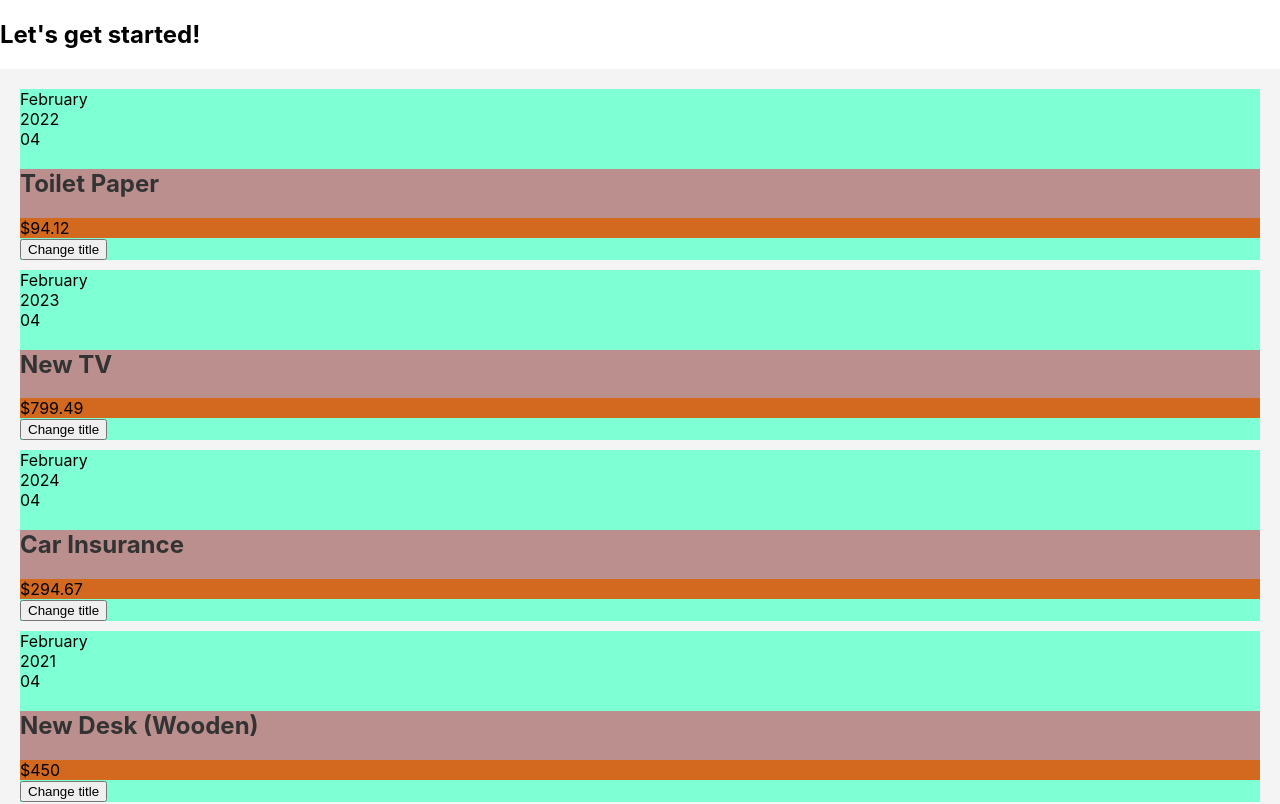
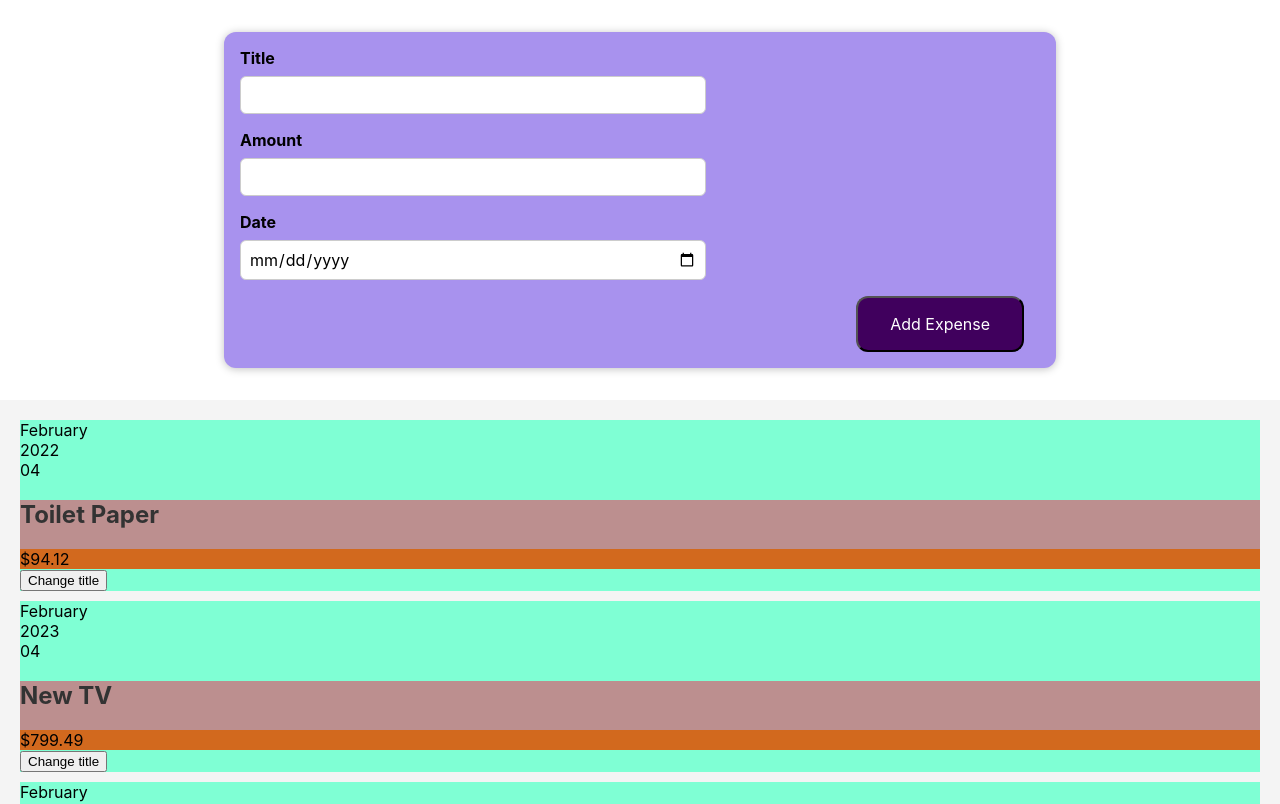
Before and after one commit to manj7999/Chart-App, a React (Create React App) app: page / in a window 1280 px wide. Shown: the top 804 px of the page. Built offline with nearby package versions, Linux system fonts and the light colour scheme.

Commit message:
Add NewExpense component and modify App.js

```diff
--- a/src/App.js
+++ b/src/App.js
@@ -1,5 +1,6 @@
 // App.js
 import React from 'react';
+import NewExpense from './Components/Expenses/NewExpense/NewExpense';
 import Expenses from './Components/Expenses/Expenses';
 
 const App = () => {
@@ -32,8 +33,8 @@
 
   return (
     <div>
-      <h2>Let's get started!</h2>
-      <Expenses items={expenses}/>
+      <NewExpense />
+      <Expenses items={expenses} />
     </div>
   );
 }
--- /dev/null
+++ b/src/Components/Expenses/NewExpense/ExpenseForm.css
@@ -0,0 +1,26 @@
+.new-expense_controls {
+    display: flex;
+    flex-wrap: wrap;
+    gap: 1rem;
+    margin-bottom: 1rem;
+    text-align: left;
+}
+
+.new-expense_control label {
+    font-weight: bold;
+    margin-bottom: 0.5rem;
+    display: block;
+}
+
+.new-expense_control input {
+    font: inherit;
+    padding: 0.5rem;
+    border-radius: 6px;
+    border: 1px solid #ccc;
+    width: 28rem;
+    max-width: 100%;
+}
+
+.new-expense_actions{
+    text-align: right;
+}
--- /dev/null
+++ b/src/Components/Expenses/NewExpense/ExpenseForm.js
@@ -0,0 +1,33 @@
+import React from "react";
+import "./ExpenseForm.css";
+
+const ExpensesForm = () => {
+
+const titleChangeHandler = (event) => {
+console.log(event.target.value);
+}
+
+  return (
+    <form>
+      <div className="new-expense_controls">
+        <div className="new-expense_control">
+          <label>Title</label>
+          <input type="text" onChange={titleChangeHandler}/>
+        </div>
+        <div className="new-expense_control">
+           <label>Amount</label>
+           <input type="number" min="0.01" step="0.01"/>
+        </div>
+        <div className="new-expense_control">
+           <label>Date</label>
+           <input type="date" min="2019-01-01" max="2022-12-31"/>
+        </div>
+      </div>
+      <div className="new-expense_actions">
+        <button type="submit">Add Expense</button>
+      </div>
+    </form>
+  );
+};
+
+export default ExpensesForm;
--- /dev/null
+++ b/src/Components/Expenses/NewExpense/NewExpense.css
@@ -0,0 +1,38 @@
+.new-expense {
+    background-color: #a892ee;
+    padding: 1rem;
+    margin: 2rem auto;
+    width: 50rem;
+    max-width: 95%;
+    border-radius: 12px;
+    text-align: center;
+    box-shadow: 0 1px 8px rgba(0, 0, 0, 0.25);
+}
+
+.new-expense button {
+    font: inherit;
+    cursor: pointer;
+    padding: 1rem 2rem;
+    border: 1 px solid #40005d;
+    background-color: #40005d;
+    color: white;
+    border-radius: 12px;
+    margin-right: 1rem;
+}
+
+.new-expense button:hover,
+.new-expense button:active{
+    background-color: #510674;
+    border-color: #510674;
+}
+
+.new-expense button.alternative{
+    color: #220131;
+    border-color: transparent;
+    background-color: transparent;
+}
+
+.new-expense button.alternative:hover,
+.new-expense button.alternative:active{
+    background-color: #ddb3f8;
+}
--- /dev/null
+++ b/src/Components/Expenses/NewExpense/NewExpense.js
@@ -0,0 +1,13 @@
+import React from "react";
+import ExpenseForm from "./ExpenseForm";
+import "./NewExpense.css";
+
+const NewExpense = () => {
+  return (
+    <div className="new-expense">
+      <ExpenseForm />
+    </div>
+  );
+};
+
+export default NewExpense;
```
